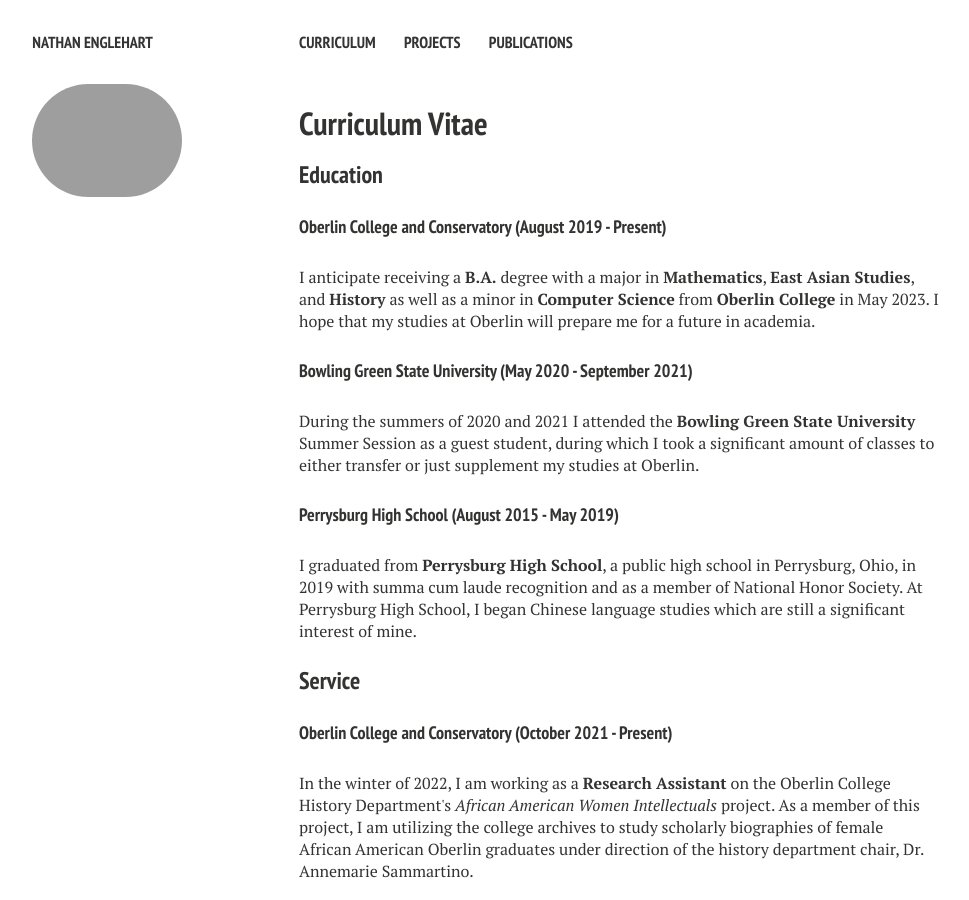
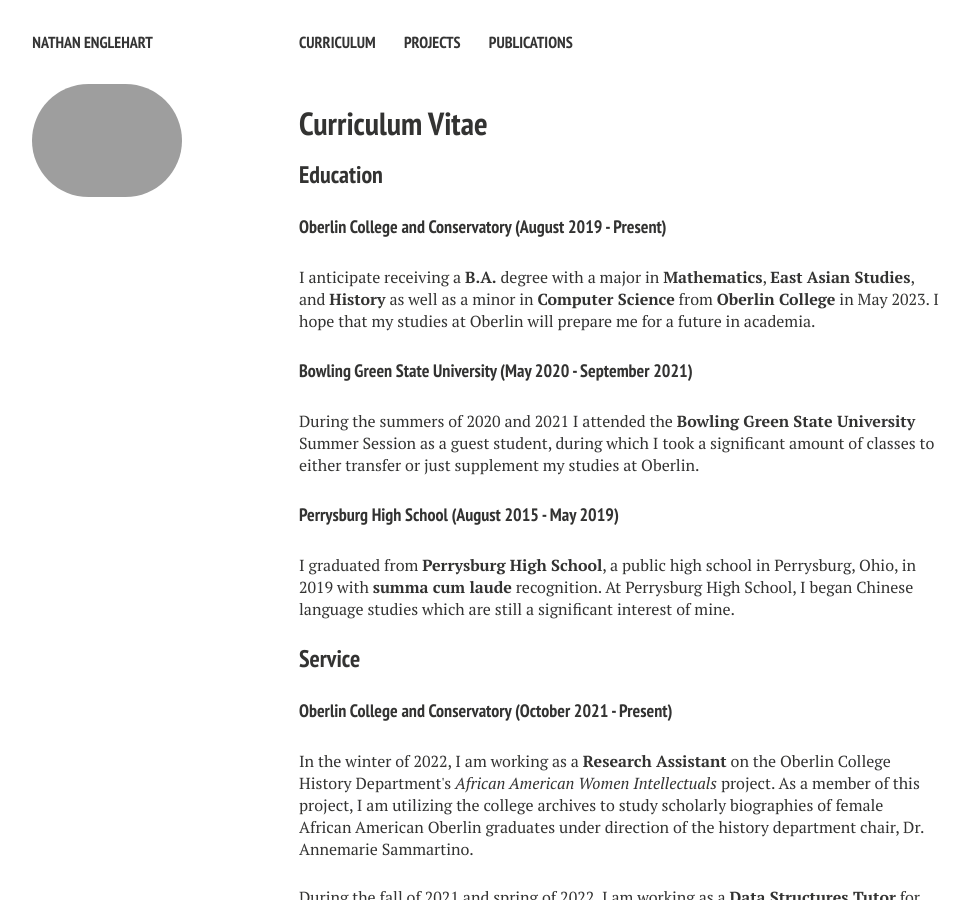
Before and after one commit to nathanenglehart/nathanenglehart.github.io, a Jekyll site: the page built from cv.md, in a window 1280 px wide and 900 px high. Shown: the whole window, without its empty margins (21-990 px from the left). Built offline with Jekyll 4.4.1, drawn with Linux system fonts in a browser that asks for light colours; nearby versions of some CDN libraries.

Commit message:
Update cv.html

```diff
--- a/_layouts/cv.html
+++ b/_layouts/cv.html
@@ -55,7 +55,7 @@
       <p class="paragraph">During the summers of 2020 and 2021 I attended the <strong>Bowling Green State University</strong> Summer Session as a guest student, during which I took a significant amount of classes to either transfer or just supplement my studies at Oberlin.
 
       <h4>Perrysburg High School (August 2015 - May 2019)</h4>
-      <p class="paragraph">I graduated from <strong>Perrysburg High School</strong>, a public high school in Perrysburg, Ohio, in 2019 with summa cum laude recognition and as a member of National Honor Society. At Perrysburg High School, I began Chinese language studies which are still a significant interest of mine.</p>
+      <p class="paragraph">I graduated from <strong>Perrysburg High School</strong>, a public high school in Perrysburg, Ohio, in 2019 with <strong>summa cum laude</strong> recognition. At Perrysburg High School, I began Chinese language studies which are still a significant interest of mine.</p>
 
       <h3>Service</h3>
 
```
